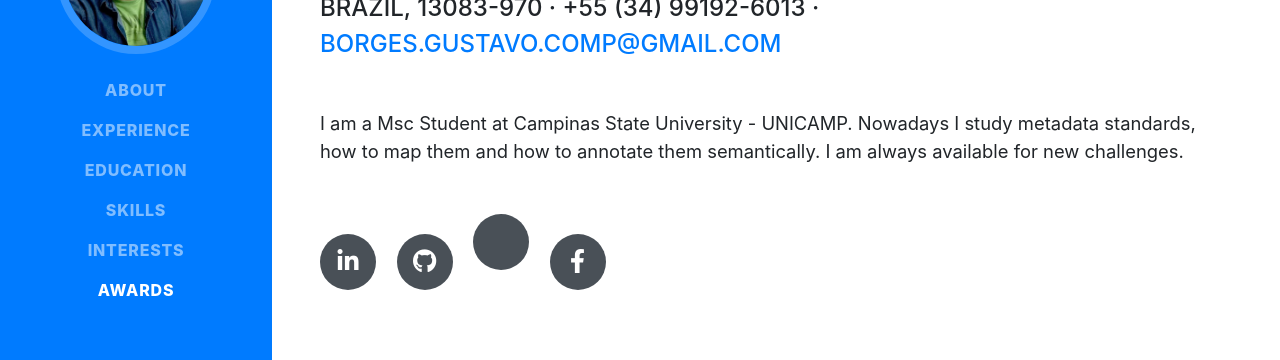
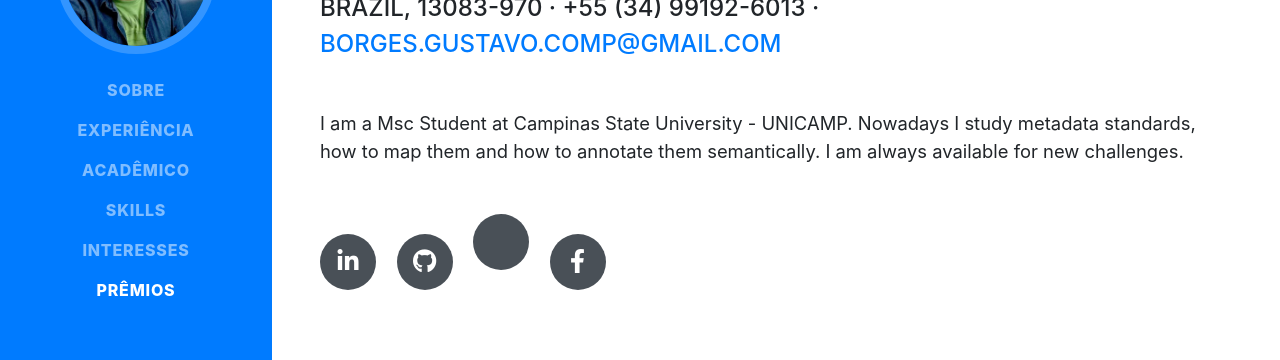
Before and after one commit to boorges/boorges.github.io, a website with bundled scripts: page portuguese.html in a window 1280 px wide. Shown: the part 302-662 px from the top of the page. Built offline with nearby package versions, Linux system fonts and the light colour scheme; some icons are missing; a web font is replaced by a local one.

Commit message:
Update portuguese.html

```diff
--- a/portuguese.html
+++ b/portuguese.html
@@ -8,7 +8,7 @@
   <meta name="description" content="">
   <meta name="author" content="">
 
-  <title>Resume - Gustavo Caetano Borges</title>
+  <title>Resumo - Gustavo Caetano Borges</title>
 
   <!-- Bootstrap core CSS -->
   <link href="vendor/bootstrap/css/bootstrap.min.css" rel="stylesheet">
@@ -40,22 +40,22 @@
     <div class="collapse navbar-collapse" id="navbarSupportedContent">
       <ul class="navbar-nav">
         <li class="nav-item">
-          <a class="nav-link js-scroll-trigger" href="#about">About</a>
+          <a class="nav-link js-scroll-trigger" href="#about">Sobre</a>
         </li>
         <li class="nav-item">
-          <a class="nav-link js-scroll-trigger" href="#experience">Experience</a>
+          <a class="nav-link js-scroll-trigger" href="#experience">Experiência</a>
         </li>
         <li class="nav-item">
-          <a class="nav-link js-scroll-trigger" href="#education">Education</a>
+          <a class="nav-link js-scroll-trigger" href="#education">Acadêmico</a>
         </li>
         <li class="nav-item">
           <a class="nav-link js-scroll-trigger" href="#skills">Skills</a>
         </li>
         <li class="nav-item">
-          <a class="nav-link js-scroll-trigger" href="#interests">Interests</a>
+          <a class="nav-link js-scroll-trigger" href="#interests">Interesses</a>
         </li>
         <li class="nav-item">
-          <a class="nav-link js-scroll-trigger" href="#awards">Awards</a>
+          <a class="nav-link js-scroll-trigger" href="#awards">Prêmios</a>
         </li>
       </ul>
     </div>
```
